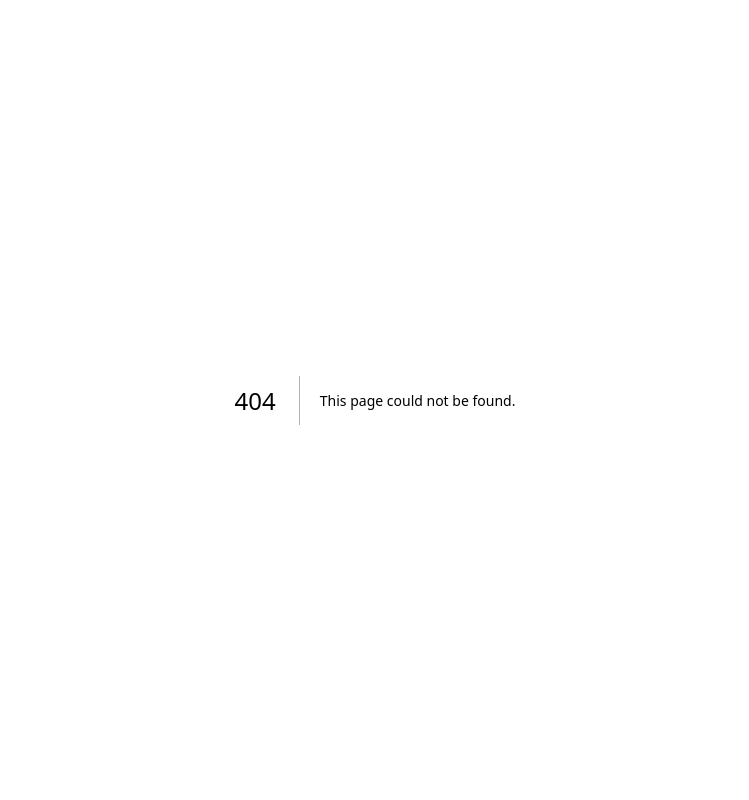
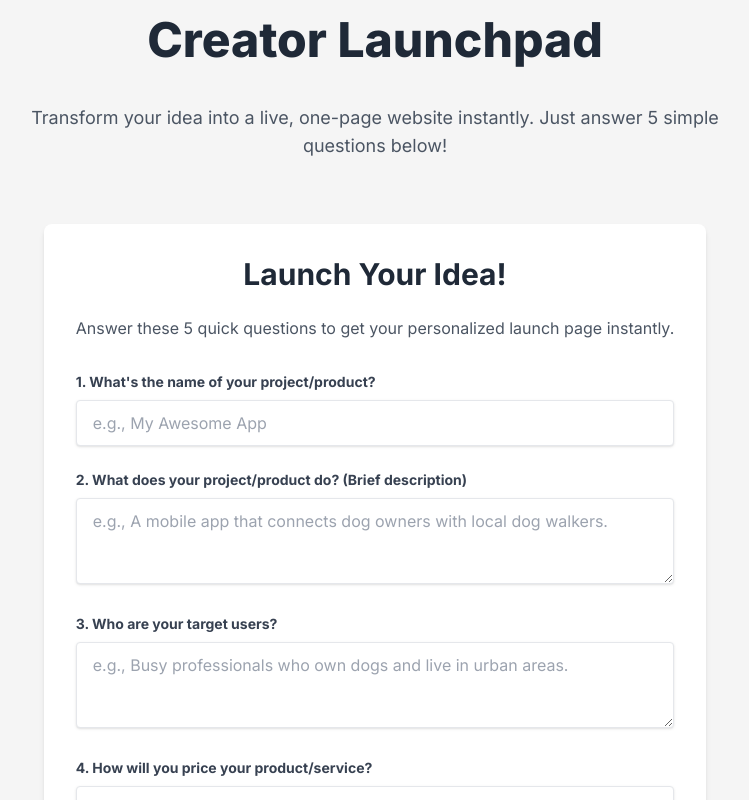
Before and after one commit to GITCDHW/creatordash, a Next.js app: page / in a window 1280 px wide. Before the commit this address had no page. Shown: the top 800 px of the page, without its empty margins (265-1014 px from the left). Built offline with nearby package versions, Linux system fonts and the light colour scheme.

Commit message:
Auto commit: app/page.js

```diff
--- /dev/null
+++ b/app/page.js
@@ -0,0 +1,30 @@
+"use client"; // This component uses client-side hooks
+
+import React, { useState } from 'react';
+import QuestionForm from '../components/QuestionForm';
+import ResultDisplay from '../components/ResultDisplay';
+
+export default function Home() {
+  const [siteUrl, setSiteUrl] = useState(null);
+
+  const handleUrlGenerated = (url) => {
+    setSiteUrl(url);
+  };
+
+  return (
+    <main className="min-h-screen flex flex-col items-center justify-center p-4">
+      <h1 className="text-4xl md:text-5xl font-extrabold text-gray-800 mb-10 text-center">
+        Creator Launchpad
+      </h1>
+      <p className="text-lg text-gray-600 mb-8 text-center max-w-3xl">
+        Transform your idea into a live, one-page website instantly. Just answer 5 simple questions below!
+      </p>
+
+      {siteUrl ? (
+        <ResultDisplay siteUrl={siteUrl} />
+      ) : (
+        <QuestionForm onUrlGenerated={handleUrlGenerated} />
+      )}
+    </main>
+  );
+}
```
